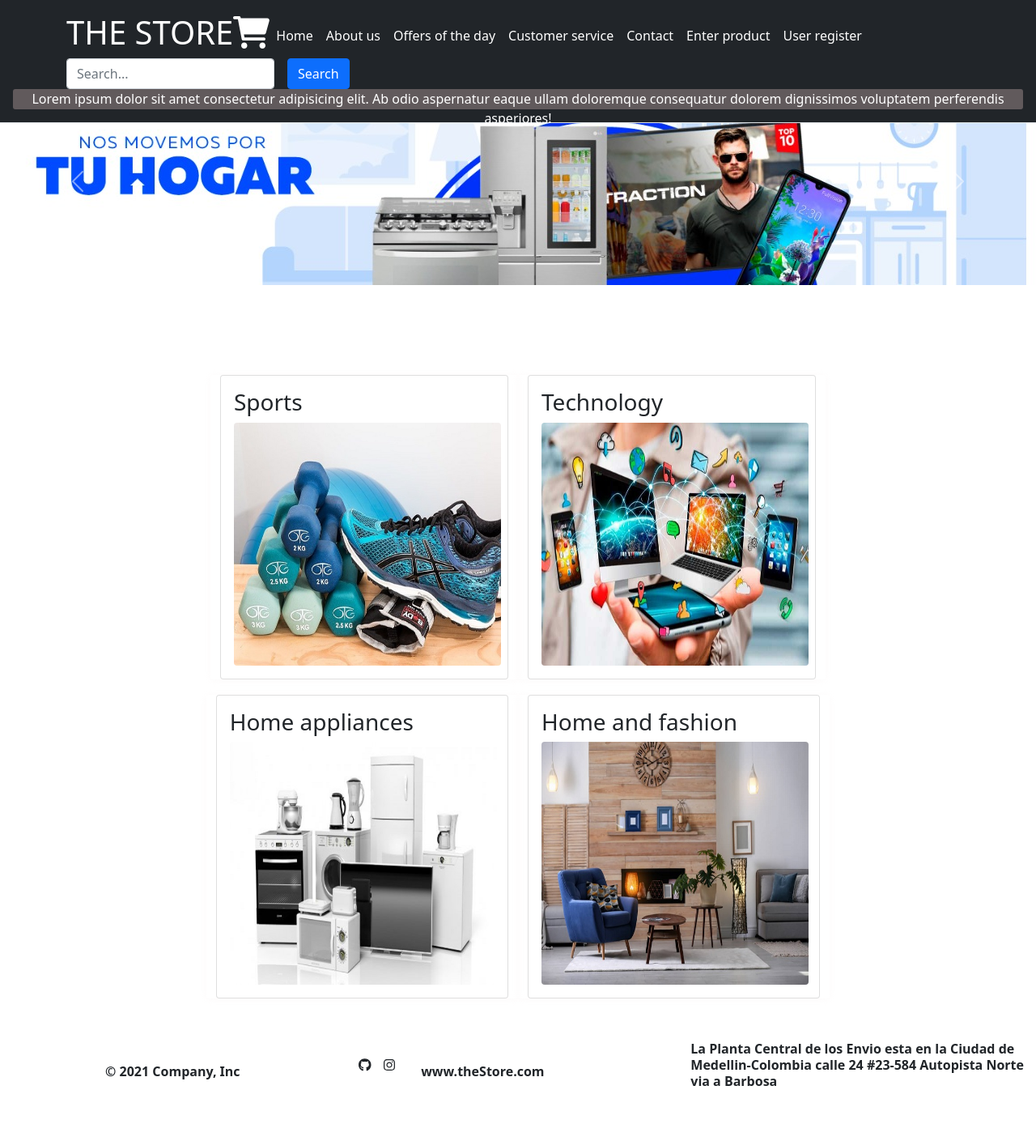
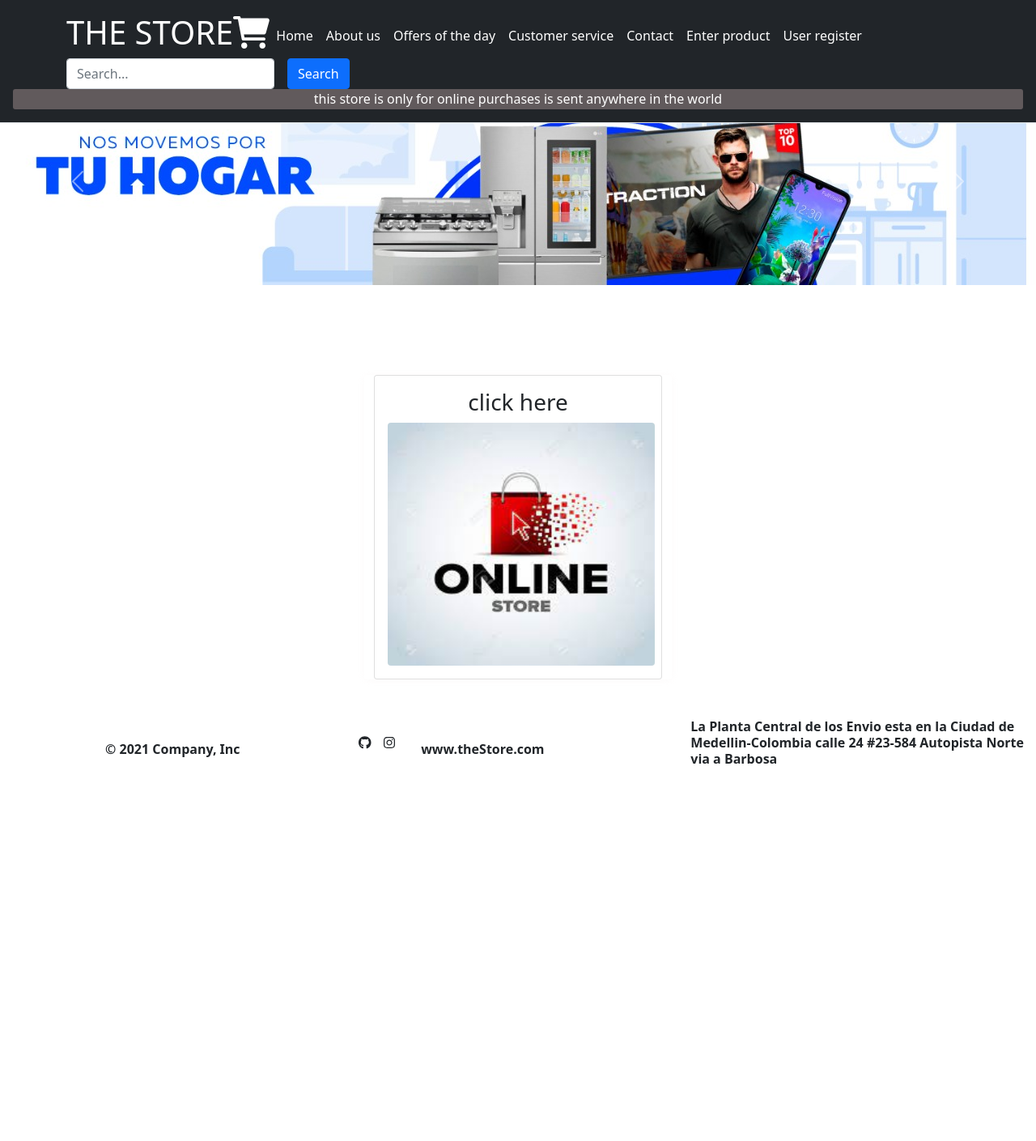
Before and after one commit to master203040/tienda, a PHP site: page /home.php in a window 1280 px wide. Shown: the whole page at 81% size. After the commit the page ends 943 px from the top, so only its background shows below. Run offline with PHP 8.4, Linux system fonts and the light colour scheme.

Commit message:
ajuste de pagina principal

```diff
--- a/home.php
+++ b/home.php
@@ -37,7 +37,7 @@
                     </div>
                 </div>
                 <div class="linea2 text-center text-white">
-                    <p>Lorem ipsum dolor sit amet consectetur adipisicing elit. Ab odio aspernatur eaque ullam doloremque consequatur dolorem dignissimos voluptatem perferendis asperiores!</p>
+                    <p>this store is only for online purchases is sent anywhere in the world</p>
                 </div>
             </div>
         </header>
@@ -82,36 +82,8 @@
                 <div class="col-md-4" id="cards">
                     <div class="card h-100">
                         <div class="card-body">
-                            <h3 class="card-title ">Sports</h3>
-                            <a href="./views/sports.php"><img src="./public/img/deportes (2).jpg" id="img" class="rounded mx-auto d-block" alt="..."></a>
-                        </div>
-                    </div>
-                </div>
-                <div class="col-md-4" id="cards">
-                    <div class="card h-100">
-                        <div class="card-body">
-                            <h3 class="card-title ">Technology</h3>
-                            <a href="./views/technology.php"><img src="./public/img/tecno4.jpg" id="img" class="rounded mx-auto d-block" alt="..."></a>
-                        </div>
-                    </div>
-                </div>
-            </div>
-        </div>
-        <div class="container p-1">
-            <div class="row d-flex justify-content-center">
-                <div class="col-md-4" id="cards">
-                    <div class="card h-100">
-                        <div class="card-body">
-                            <h3 class="card-title ">Home appliances</h3>
-                            <a href="./views/homeappliance.php"><img src="./public/img/electro4.jpg" id="img" class="rounded mx-auto d-block" alt="..."></a>
-                        </div>
-                    </div>
-                </div>
-                <div class="col-md-4" id="cards">
-                    <div class="card h-100">
-                        <div class="card-body">
-                            <h3 class="card-title ">Home and fashion</h3>
-                            <a href="./views/index.php"><img src="./public/img/hogar4.jpg" id="img" class="rounded mx-auto d-block" alt="..."></a>
+                            <h3 class="card-title text-center">click here</h3>
+                            <a href="./views/index.php"><img src="./public/img/logo.jpg" id="img" class="rounded mx-auto d-block" alt="..."></a>
                         </div>
                     </div>
                 </div>
--- a/views/index.php
+++ b/views/index.php
@@ -47,8 +47,7 @@
                         </div>
                         </div>
                         <div class="linea1 text-center text-white">
-                           <p>Lorem ipsum dolor sit amet consectetur adipisicing elit. Ab odio aspernatur eaque ullam doloremque consequatur dolorem dignissimos voluptatem perferendis asperiores!</p>
-                        </div>
+                           <p>this store is only for online purchases is sent anywhere in the world<p>
                     </div>
                 </div>
             </header>
--- a/views/listaempleado.php
+++ b/views/listaempleado.php
@@ -44,7 +44,7 @@
                         Search
                     </button>
                     <div class="linea1 text-center text-white">
-                        <p>Lorem ipsum dolor sit amet consectetur adipisicing elit. Ab odio aspernatur eaque ullam doloremque consequatur dolorem dignissimos voluptatem perferendis asperiores!</p>
+                        <p>this store is only for online purchases is sent anywhere in the world</p>
                     </div>
                 </div>
             </div>
--- a/views/registro.php
+++ b/views/registro.php
@@ -29,7 +29,7 @@
                             <li><a href="#" class="nav-link px-2 link-dark text-white">Customer service</a></li>
                             <li><a href="#" class="nav-link px-2 link-dark text-white">Contact</a></li>
                             <li><a href="../views/registro.php" class="nav-link px-2 link-dark text-white">Enter product </a></li>
-                            <li><a href="#" class="nav-link px-2 link-dark text-white">User register</a></li>
+                            <li><a href="../views/user.php" class="nav-link px-2 link-dark text-white">User register</a></li>
                         </ul>
 
                         <form class="col-12 col-lg-auto mb-3 mb-lg-0 me-lg-3">
@@ -121,7 +121,7 @@
                     <li class="ms-3"><a class=" nav-link text-white" href="#">www.theStore.com</a></li>
                 </ul>
                 <p class = "text-white">
-                    Lorem ipsum dolor sit amet consectetur adipisicing elit. Excepturi animi ducimus quisquam error officia nulla esse, architecto minus nisi aliquam quis aut, maxime iste! Ipsa!
+                  this store is only for online purchases is sent anywhere in the world
                 </p>
             </footer>
         </div>
--- a/views/user.php
+++ b/views/user.php
@@ -34,7 +34,7 @@ if(!isset($_SESSION)){
                         <li><a href="#" class="nav-link px-2 link-dark text-white">Offers of the day</a></li>
                         <li><a href="#" class="nav-link px-2 link-dark text-white">Customer service</a></li>
                         <li><a href="#" class="nav-link px-2 link-dark text-white">Contact</a></li>
-                        <li><a href="./views/registro.php" class="nav-link px-2 link-dark text-white">Enter product </a></li>
+                        <li><a href="../views/registro.php" class="nav-link px-2 link-dark text-white">Enter product </a></li>
                         <li><a href="" class="nav-link px-2 link-dark text-white">User register</a></li>
                     </ul>
                     <form class="col-12 col-lg-auto mb-3 mb-lg-0 me-lg-3">
@@ -46,7 +46,7 @@ if(!isset($_SESSION)){
                 </div>
             </div>
             <div class="linea3 text-center text-white">
-                <p>Lorem ipsum dolor sit amet consectetur adipisicing elit. Ab odio aspernatur eaque ullam doloremque consequatur dolorem dignissimos voluptatem perferendis asperiores!</p>
+                <p>this store is only for online purchases is sent anywhere in the world</p>
             </div>
         </div>
     </header>
```
Also changed, not shown: public/img/logo.jpg (added).
